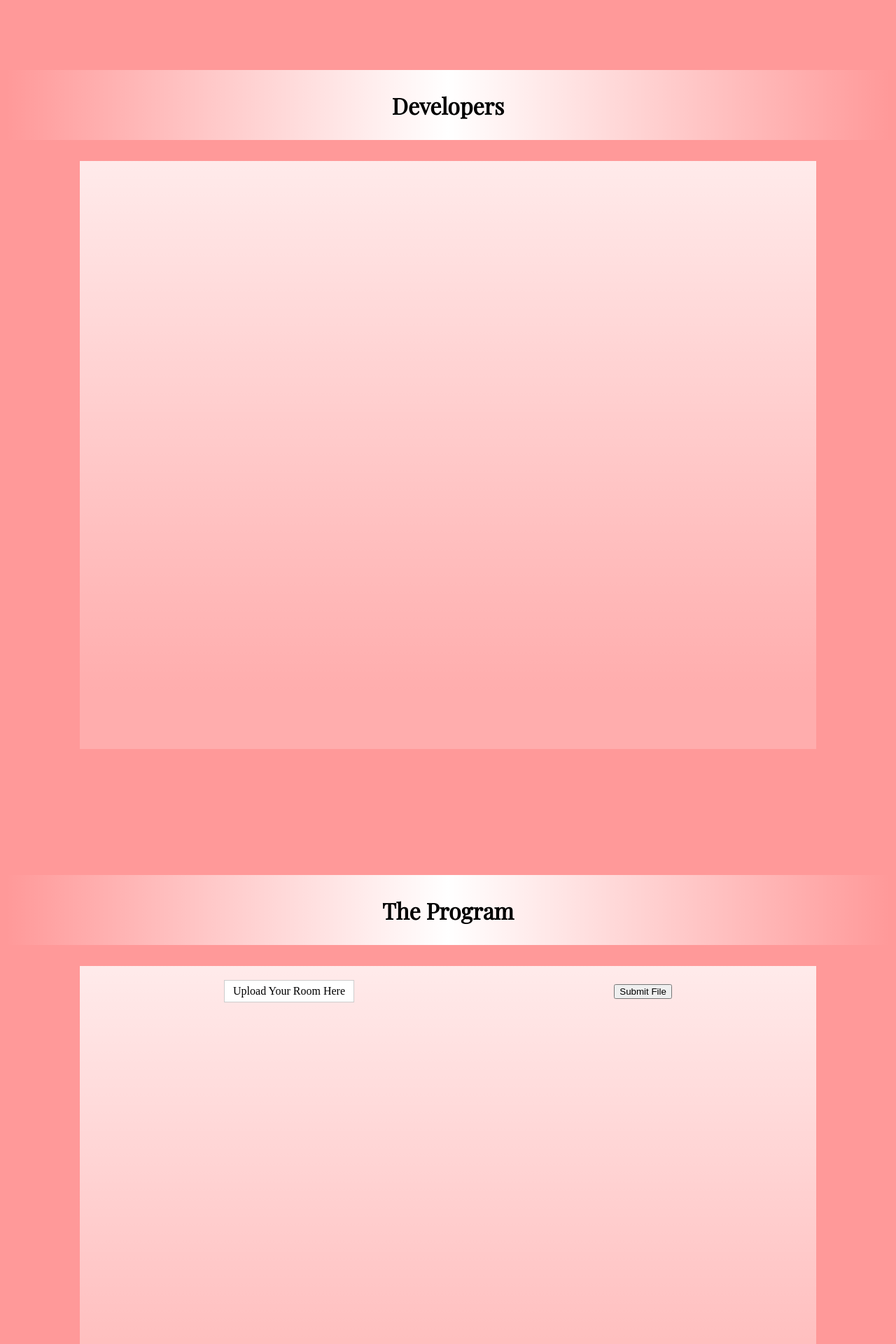
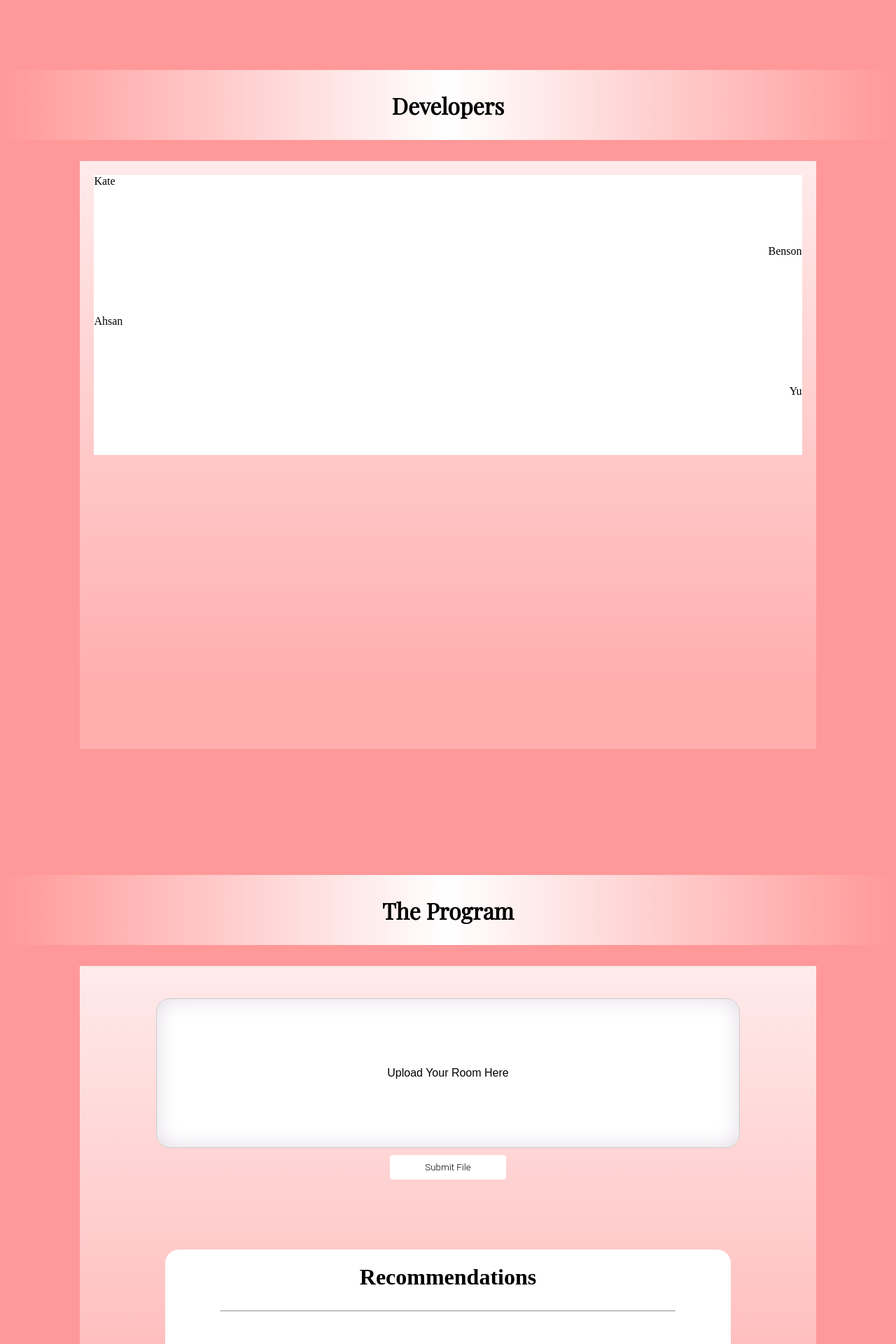
Before and after one commit to Autumn-Coding/U-of-T-Hacks-Project, a Flask app: template templates/page.html in a window 1280 px wide. Shown: the part 1215-3135 px from the top of the page at 70% size. Run offline with Flask 2, Linux system fonts and the light colour scheme; the template is opened without the code that fills it, so the values that code supplies are empty.

Commit message:
Visual Changes

```diff
--- a/templates/page.html
+++ b/templates/page.html
@@ -9,7 +9,7 @@
 <body>
 <div id="topHeader" class="contain animatedFade"><h1>Make it Your Space</h1></div>
 <div id="navigation" class="contain pleaseStay animatedFade">
-    <a href="#About">About</a>
+    <a href="#">About</a>
     <a href="#Developers">Developers</a>
     <a href="#theProgram">Program</a>
 </div>
@@ -21,21 +21,39 @@
 </div>
 
 <div id="Developers" class="bodyBox contain">
+
     <div class="bodyHeader contain"><h1>Developers</h1></div>
-    <div class="contentBox"></div>
+
+    <div class="contentBox">
+        <div class="leftDeveloper">Kate</div>
+        <div class="rightDeveloper">Benson</div>
+        <div class="leftDeveloper">Ahsan</div>
+        <div class="rightDeveloper">Yu</div>
+    </div>
+
 </div>
 
+
 <div id="theProgram" class="bodyBox contain">
+
     <div class="bodyHeader contain"><h1>The Program</h1></div>
+
     <div class="contentBox">
         <div id="enterImageSpace" class="contain">
-            <label for="uploadedImage" class="custom-file-upload">
+            <label for="uploadedImage" id="custom-file-upload">
                 Upload Your Room Here
             </label>
             <input type="file" id="uploadedImage" accept="image/*" />
             <button id="submitFile">Submit File</button>
+
+            <div id="results">
+                <h1>Recommendations</h1>
+                <hr>
+            </div>
         </div>
+
     </div>
+
 </div>
 
 <script src="script.js"></script>
--- a/templates/style.css
+++ b/templates/style.css
@@ -1,6 +1,11 @@
 body {
     background-color: #ff9999;
 }
+
+hr {
+    width: 80%;
+}
+
 
 #topHeader {
     height: 90px;
@@ -23,16 +28,72 @@ body {
     text-decoration: none;
     font-weight: bold;
     color: #349d7a;
+    transition: all 0.2s;
 }
 
 #navigation a:hover {
     color: mediumaquamarine;
 }
 
+
+
 #enterImageSpace {
-
+    justify-content: center;
+    width: 100%;
+    height: 100%;
+    flex-direction: column;
 }
 
+input[type="file"] {
+    display: none;
+}
+#custom-file-upload {
+    border: 1px solid #ccc;
+    border-radius: 20px;
+    display: flex;
+    align-items: center;
+    justify-content: center;
+    padding: 6px 12px;
+    cursor: pointer;
+    background: white;
+    height: 200px;
+    width: 80%;
+    font-family: Arial;
+    margin: 10px;
+    box-shadow: inset 0 0 30px #e1d9e2;
+}
+
+#submitFile {
+    display:inline-block;
+    padding: 10px 50px;
+    border: none;
+    border-radius: 4px;
+    box-sizing: border-box;
+    text-decoration:none;
+    font-family:'Roboto',sans-serif;
+    font-weight:300;
+    color: black;
+    text-align:center;
+    transition: all 0.4s;
+    background: white;
+}
+
+#submitFile:hover{
+    color:#000000;
+    background-color: #deb9b9;
+}
+
+
+#results {
+    background: white;
+    border-radius: 20px 20px 0px 0px;
+    width: 80%;
+    height: 50%;
+    display: flex;
+    flex-direction: column;
+    align-items: center;
+    margin-top: 100px;
+}
 
 
 
@@ -78,16 +139,18 @@ body {
     top: 0px;
 }
 
-input[type="file"] {
-    display: none;
-}
-.custom-file-upload {
-    border: 1px solid #ccc;
-    display: inline-block;
-    padding: 6px 12px;
-    cursor: pointer;
+.leftDeveloper, .rightDeveloper {
+    height: 100px;
+    width: 100%;
     background: white;
 }
+
+.rightDeveloper {
+    display: flex;
+    justify-content: flex-end;
+}
+
+
 
 
 .animatedFade {
```
